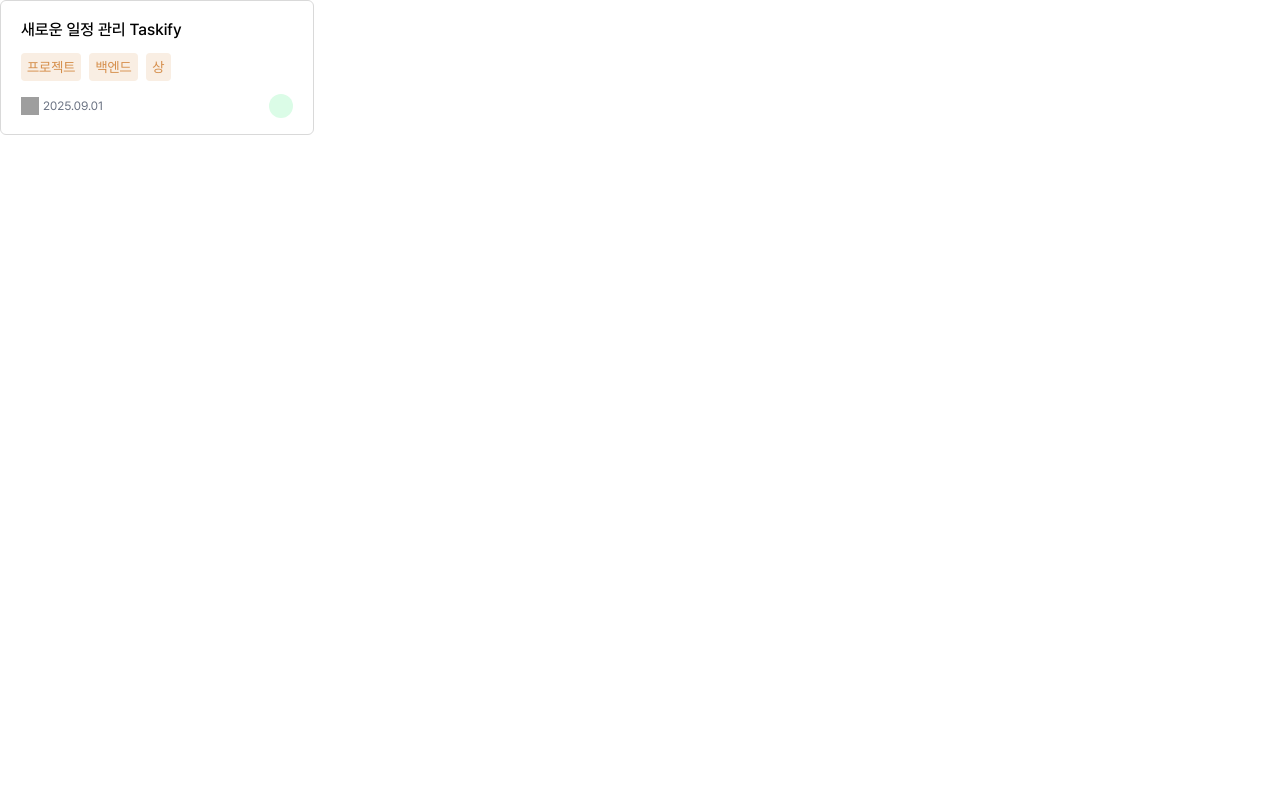
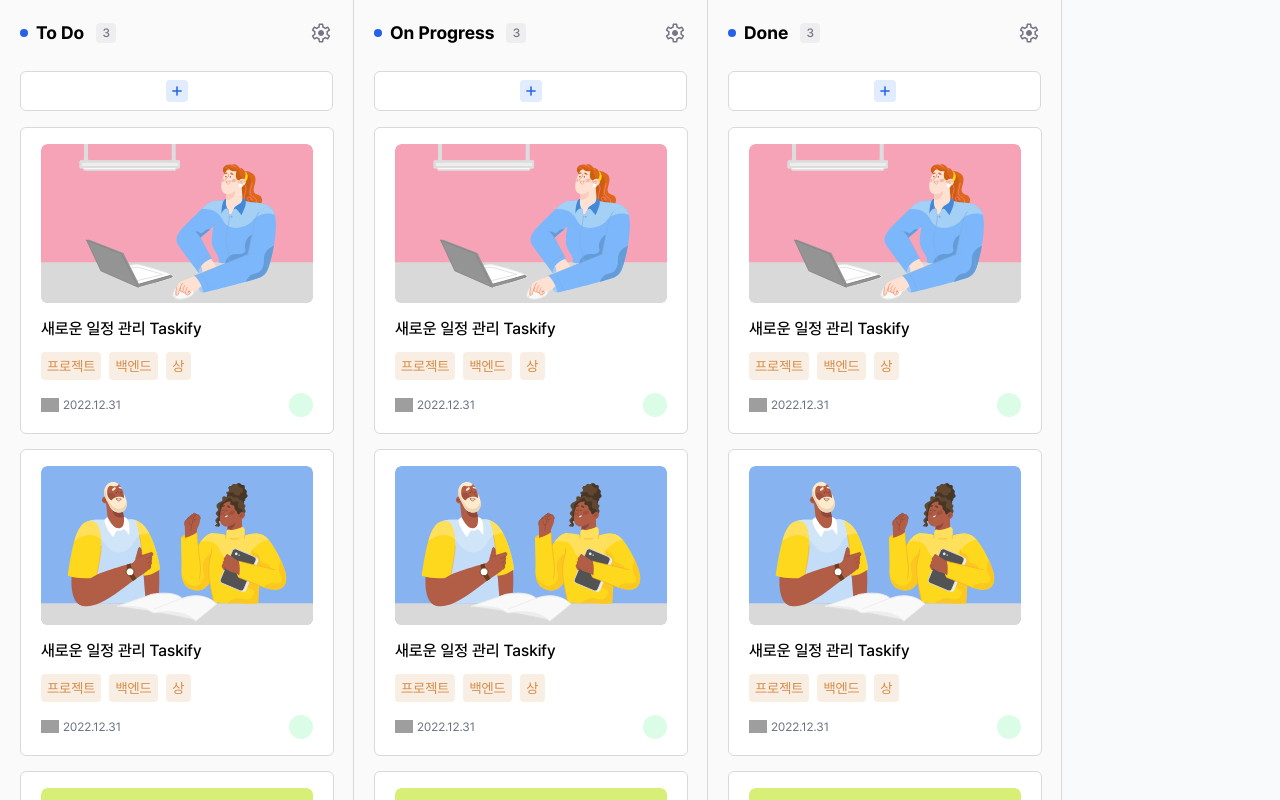
Before and after one commit to nizoo0516/taskify, a Next.js app: page /dashboard/1 in a window 1280 px wide. Shown: the top 800 px of the page. Built offline with nearby package versions, Linux system fonts and the light colour scheme; grey boxes are pictures that could not be loaded.

Commit message:
Style: Column 컴포넌트 피그마 디자인과 같이 스타일 수정

```diff
--- a/src/app/dashboard/[id]/page.tsx
+++ b/src/app/dashboard/[id]/page.tsx
@@ -1,15 +1,53 @@
-import Card from "@/components/card/Card";
+"use client";
+
+import Column from "@/components/column/Column";
 
 export default function DashboardId() {
+  const cards = [
+    {
+      title: "새로운 일정 관리 Taskify",
+      tags: ["프로젝트", "백엔드", "상"],
+      date: "2022.12.31",
+      image: "/images/img-card-pink.svg",
+      author: "B",
+    },
+    {
+      title: "새로운 일정 관리 Taskify",
+      tags: ["프로젝트", "백엔드", "상"],
+      date: "2022.12.31",
+      image: "/images/img-card-blue.svg",
+      author: "B",
+    },
+    {
+      title: "새로운 일정 관리 Taskify",
+      tags: ["프로젝트", "백엔드", "상"],
+      date: "2022.12.31",
+      image: "/images/img-card-lime.svg",
+      author: "B",
+    },
+  ];
+
   return (
-    <>
-      <div className="">
-        <Card
-          title="새로운 일정 관리 Taskify"
-          tags={["프로젝트", "백엔드", "상"]}
-          date="2025.09.01"
-        />
-      </div>
-    </>
+    <main className="flex min-h-screen bg-gray-50">
+      {/* 컬럼 테스트 */}
+      <Column
+        status="To Do"
+        count={cards.length}
+        cards={cards}
+        onAddCard={() => alert("카드 추가")}
+      />
+      <Column
+        status="On Progress"
+        count={cards.length}
+        cards={cards}
+        onAddCard={() => alert("카드 추가")}
+      />
+      <Column
+        status="Done"
+        count={cards.length}
+        cards={cards}
+        onAddCard={() => alert("카드 추가")}
+      />
+    </main>
   );
 }
--- a/src/components/card/Card.tsx
+++ b/src/components/card/Card.tsx
@@ -1,4 +1,5 @@
-import calendarIcon from "/public/icons/icon-calender.svg";
+import Image from "next/image";
+
 import Chip from "@/components/chip/Chip";
 
 interface CardProps {
@@ -13,7 +14,13 @@ export default function Card({ title, tags, date, image }: CardProps) {
     <div className="w-[314px] rounded-md border border-[#D9D9D9] bg-white px-5 py-4">
       {/* 이미지 영역 */}
       {image && (
-        <img src={image} alt={title} className="mb-[13px] h-40 w-full rounded-md object-cover" />
+        <Image
+          src={image}
+          alt={title}
+          width={274}
+          height={160}
+          className="mb-[13px] rounded-md object-cover"
+        />
       )}
 
       {/* 제목 */}
@@ -29,7 +36,7 @@ export default function Card({ title, tags, date, image }: CardProps) {
       {/* 날짜 + 작성자 */}
       <div className="flex items-center justify-between text-xs text-gray-500">
         <div className="flex items-center gap-1">
-          <img src={calendarIcon} alt="calendar" className="h-[18px] w-[18px]" />
+          <Image src="/icons/icon-calender.svg" alt="calendar" width={18} height={18} />
           <span>{date}</span>
         </div>
         <div className="flex h-6 w-6 rounded-full bg-green-100 font-bold text-green-700"></div>
--- a/src/components/chip/Chip.tsx
+++ b/src/components/chip/Chip.tsx
@@ -1,6 +1,8 @@
 "use client";
 
-import PlusIcon from "./icon-plus.svg";
+import Image from "next/image";
+
+import plusIcon from "./icon-plus.svg";
 
 type ChipProps = {
   variant: "status" | "category" | "color" | "badge" | "add";
@@ -88,7 +90,7 @@ export default function Chip({
     /** + 버튼 칩 (카드 추가 버튼) */
     case "add": {
       const plusSizeClasses = size === "sm" ? "h-5 w-5" : "h-[22px] w-[22px]";
-      const plusIconSize = size === "sm" ? "w-[14.5px] h-[14.5px]" : "w-4 h-4";
+      const plusIconSize = size === "sm" ? 14.5 : 16;
 
       return (
         <button
@@ -97,7 +99,13 @@ export default function Chip({
           onClick={onClick}
           className={`inline-flex items-center justify-center rounded bg-[#E2ECFF] ${plusSizeClasses} ${className}`}
         >
-          <PlusIcon aria-hidden className={plusIconSize} />
+          <Image
+            src={plusIcon}
+            alt="추가"
+            width={plusIconSize}
+            height={plusIconSize}
+            aria-hidden="true"
+          />
           <span className="sr-only">추가</span>
         </button>
       );
--- a/src/components/column/Column.tsx
+++ b/src/components/column/Column.tsx
@@ -1,4 +1,3 @@
-import settingsIcon from "/public/icons/icon-settings.svg";
 import Card from "@/components/card/Card";
 import Chip from "@/components/chip/Chip";
 
@@ -19,23 +18,26 @@ interface ColumnProps {
 
 export default function Column({ status, count, cards, onAddCard }: ColumnProps) {
   return (
-    <div className="w-[354px] bg-[#FAFAFA] p-5">
+    <div className="w-[354px] border-r border-r-[#D9D9D9] bg-[#FAFAFA] p-5">
       {/* 컬럼 헤더 */}
       <div className="mb-[25px] flex items-center justify-between">
-        <div className="flex items-center gap-[10px]">
-          {/* 상태 칩 */}
-          <Chip variant="status" label={status} />
+        <div className="flex items-center gap-[12px]">
+          {/* 컬럼 이름 */}
+          <span className="flex items-center gap-2">
+            <span className="h-2 w-2 rounded-full bg-[#2661E8]" />
+            <h2 className="text-2lg font-bold text-[#000000]">{status}</h2>
+          </span>
           {/* 숫자 칩 */}
           <Chip variant="badge" label={count.toString()} />
         </div>
         {/* 설정 버튼 */}
         <button type="button">
-          <img src={settingsIcon} alt="설정" className="h-6 w-6" />
+          <img src="/icons/icon-settings.svg" alt="설정" className="h-6 w-6" />
         </button>
       </div>
 
       {/* 카드 추가 버튼 */}
-      <div className="mb-4 flex items-center justify-center rounded-md border border-dashed border-gray-300 py-2">
+      <div className="mb-4 flex h-10 items-center justify-center rounded-md border border-[#D9D9D9] bg-[#FFFFFF] py-2">
         <Chip variant="add" onClick={onAddCard} />
       </div>
 
```
